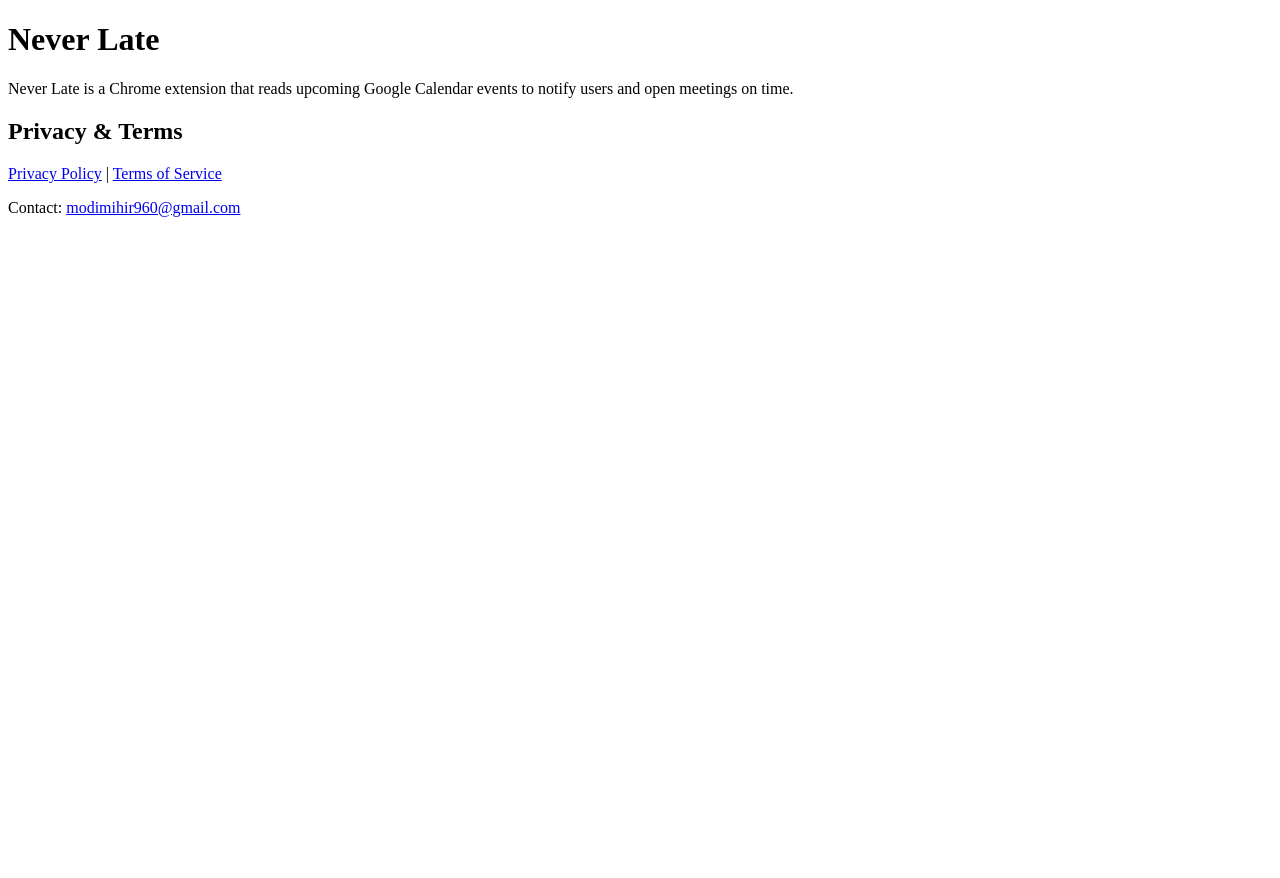
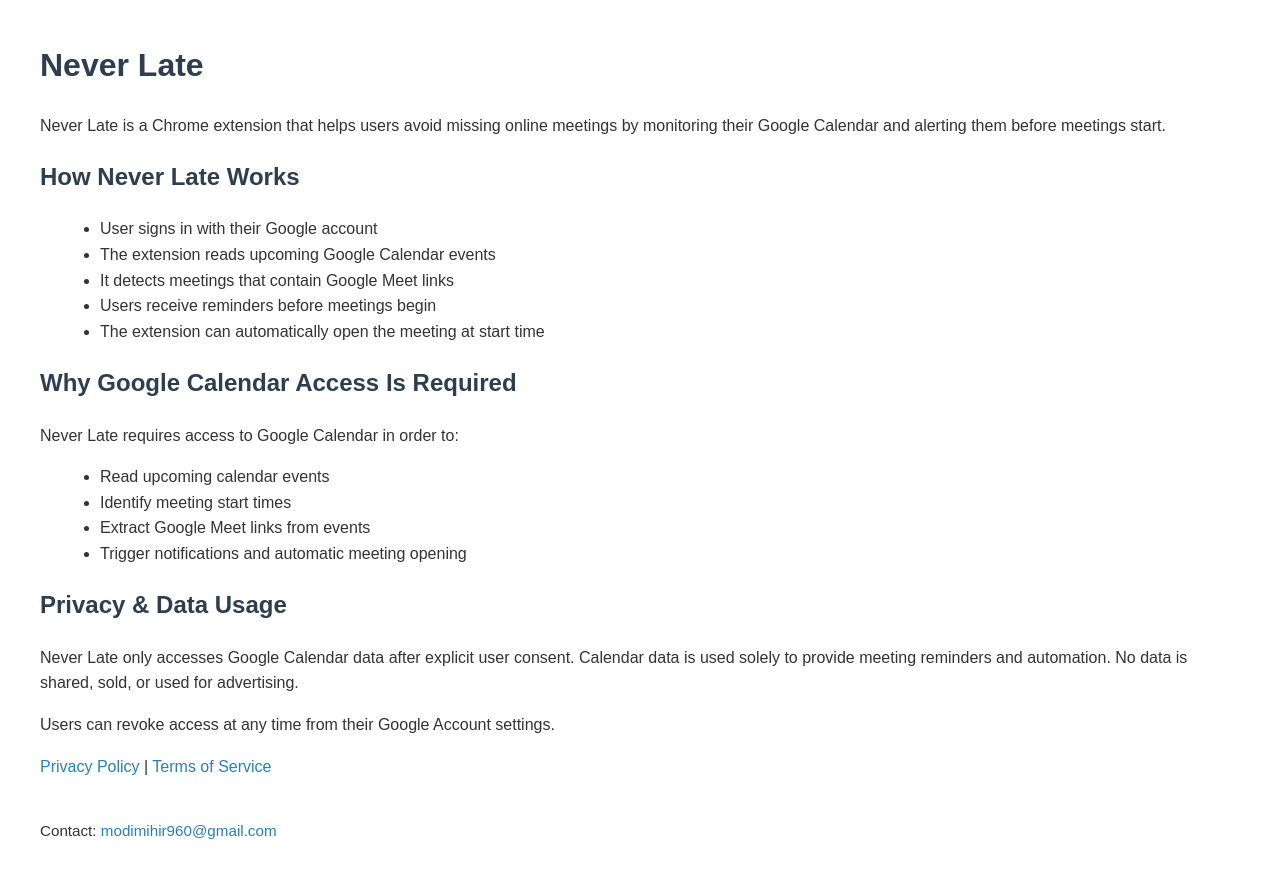
Before and after one commit to MihirModi14/neverlate-privacy, a plain HTML site: page index.html in a window 1280 px wide. Before the commit the page ends 800 px from the top, so only its background shows below. Drawn offline with Linux system fonts and the light colour scheme.

Commit message:
Update index.html

```diff
--- a/index.html
+++ b/index.html
@@ -2,16 +2,73 @@
 <html lang="en">
 <head>
   <meta charset="UTF-8">
-  <title>Never Late</title>
+  <meta name="viewport" content="width=device-width, initial-scale=1.0">
+  <title>Never Late – Chrome Extension</title>
+  <style>
+    body {
+      font-family: Arial, sans-serif;
+      line-height: 1.6;
+      margin: 40px;
+      color: #333;
+    }
+    h1, h2 {
+      color: #2c3e50;
+    }
+    ul {
+      margin-left: 20px;
+    }
+    a {
+      color: #2980b9;
+      text-decoration: none;
+    }
+    a:hover {
+      text-decoration: underline;
+    }
+    footer {
+      margin-top: 40px;
+      font-size: 0.95em;
+    }
+  </style>
 </head>
 <body>
+
   <h1>Never Late</h1>
+
   <p>
-    Never Late is a Chrome extension that reads upcoming Google Calendar events
-    to notify users and open meetings on time.
+    Never Late is a Chrome extension that helps users avoid missing online meetings
+    by monitoring their Google Calendar and alerting them before meetings start.
   </p>
 
-  <h2>Privacy & Terms</h2>
+  <h2>How Never Late Works</h2>
+  <ul>
+    <li>User signs in with their Google account</li>
+    <li>The extension reads upcoming Google Calendar events</li>
+    <li>It detects meetings that contain Google Meet links</li>
+    <li>Users receive reminders before meetings begin</li>
+    <li>The extension can automatically open the meeting at start time</li>
+  </ul>
+
+  <h2>Why Google Calendar Access Is Required</h2>
+  <p>
+    Never Late requires access to Google Calendar in order to:
+  </p>
+  <ul>
+    <li>Read upcoming calendar events</li>
+    <li>Identify meeting start times</li>
+    <li>Extract Google Meet links from events</li>
+    <li>Trigger notifications and automatic meeting opening</li>
+  </ul>
+
+  <h2>Privacy & Data Usage</h2>
+  <p>
+    Never Late only accesses Google Calendar data after explicit user consent.
+    Calendar data is used solely to provide meeting reminders and automation.
+    No data is shared, sold, or used for advertising.
+  </p>
+  <p>
+    Users can revoke access at any time from their Google Account settings.
+  </p>
+
   <p>
     <a href="./privacy.html" target="_blank">Privacy Policy</a> |
     <a href="./privacy.html" target="_blank">Terms of Service</a>
@@ -20,5 +77,6 @@
   <footer>
     <p>Contact: <a href="mailto:modimihir960@gmail.com">modimihir960@gmail.com</a></p>
   </footer>
+
 </body>
 </html>
```
